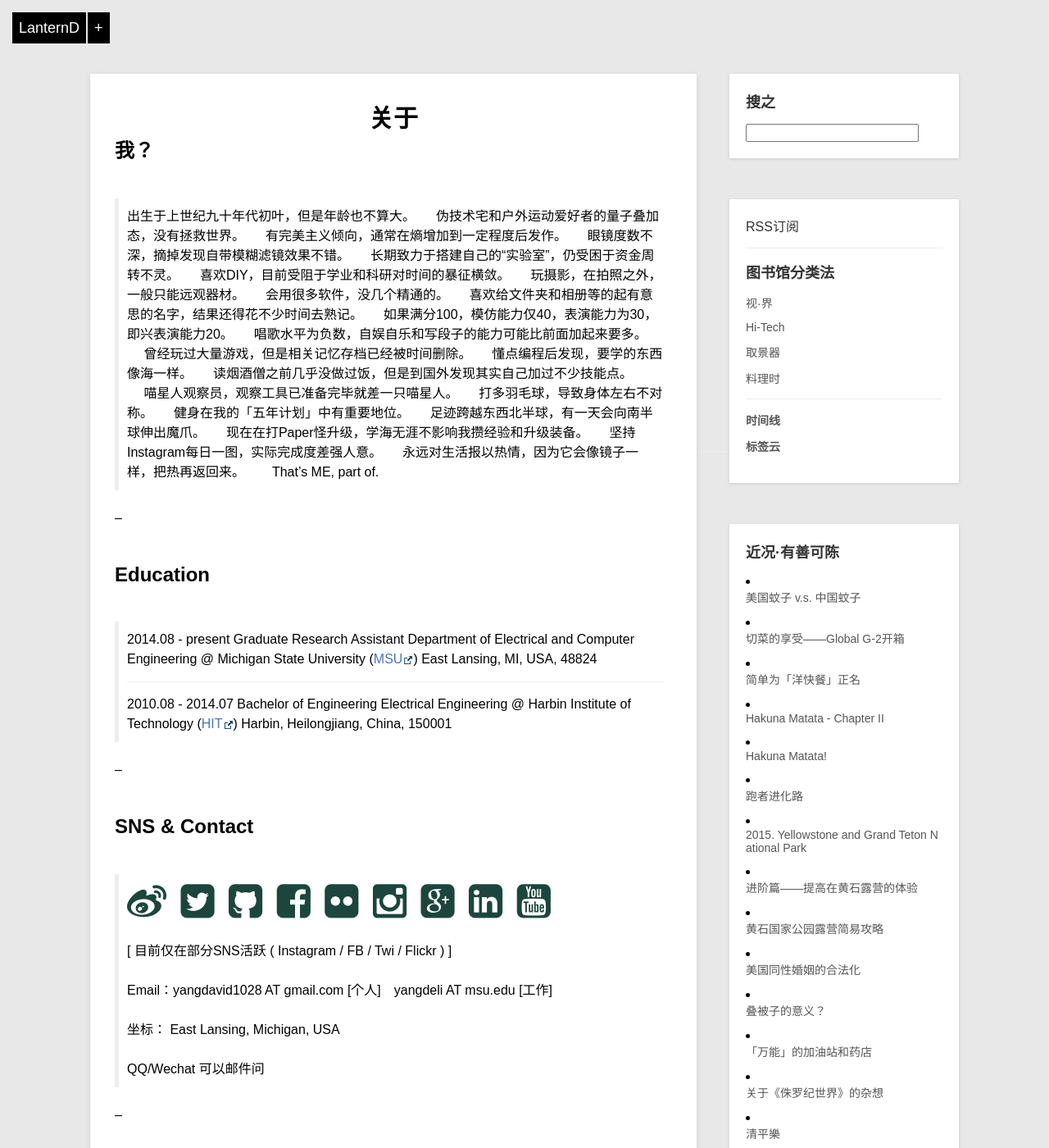
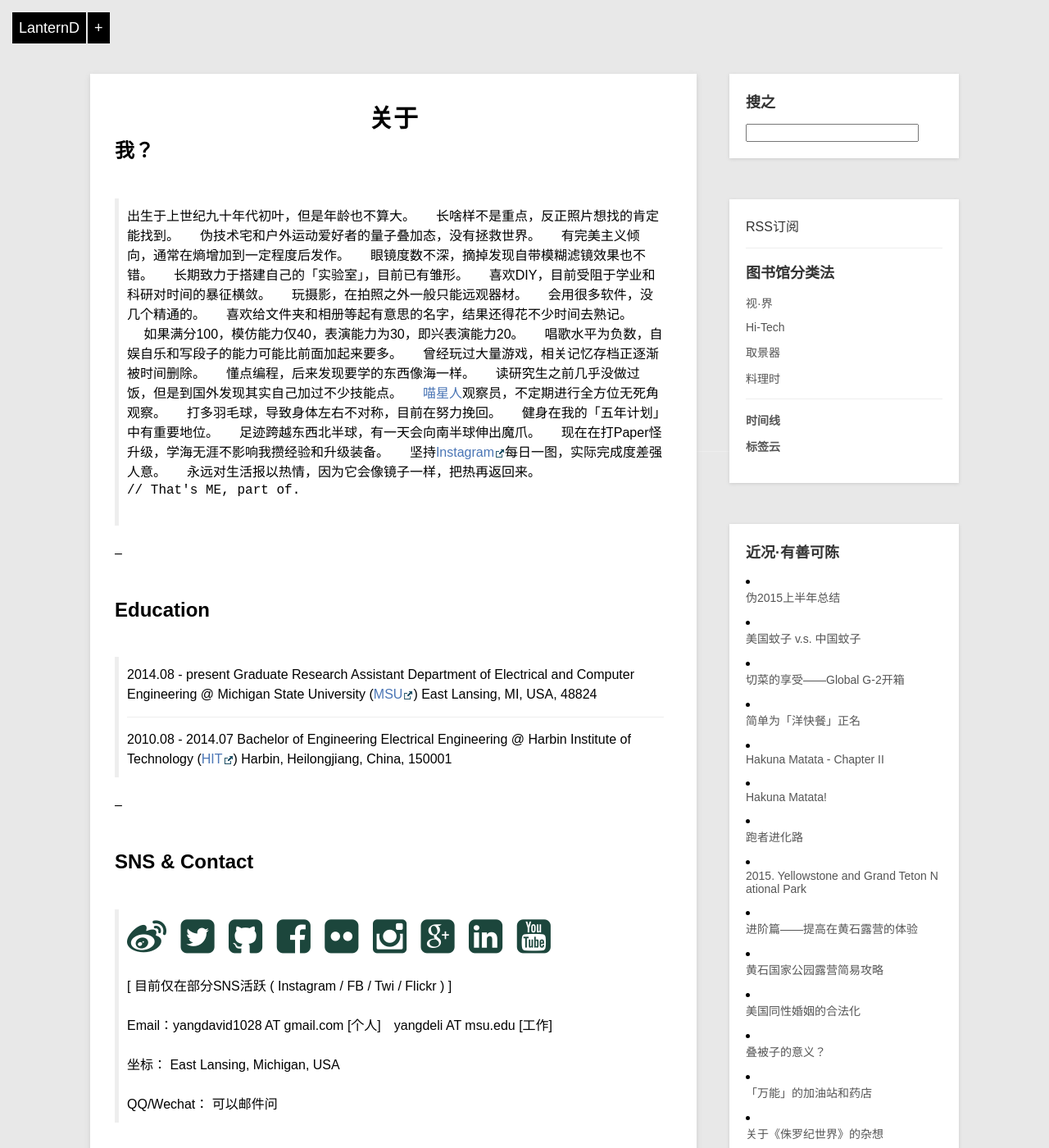
Before and after one commit to LanternD/lanternd.github.io, a Jekyll site: the page built from about.md, in a window 1280 px wide and 1400 px high. Shown: the whole window at 82% size. Built offline with Jekyll 4.4.1, drawn with Linux system fonts in a browser that asks for light colours; comment, search, counter and statistics services are not loaded; some of the changed text lies outside the part shown.

```diff
--- a/about.md
+++ b/about.md
@@ -10,35 +10,37 @@ id: about
 >
 >  出生于上世纪九十年代初叶，但是年龄也不算大。
 >
+>  长啥样不是重点，反正照片想找的肯定能找到。
+>
 >  伪技术宅和户外运动爱好者的量子叠加态，没有拯救世界。
 >
 >  有完美主义倾向，通常在熵增加到一定程度后发作。
 >
->  眼镜度数不深，摘掉发现自带模糊滤镜效果不错。
+>  眼镜度数不深，摘掉发现自带模糊滤镜效果也不错。
 >
->  长期致力于搭建自己的“实验室”，仍受困于资金周转不灵。
+>  长期致力于搭建自己的「实验室」，目前已有雏形。
 >
 >  喜欢DIY，目前受阻于学业和科研对时间的暴征横敛。
 >
->  玩摄影，在拍照之外，一般只能远观器材。
+>  玩摄影，在拍照之外一般只能远观器材。
 >
 >  会用很多软件，没几个精通的。
 >
->  喜欢给文件夹和相册等的起有意思的名字，结果还得花不少时间去熟记。
+>  喜欢给文件夹和相册等起有意思的名字，结果还得花不少时间去熟记。
 >
 >  如果满分100，模仿能力仅40，表演能力为30，即兴表演能力20。
 >
 >  唱歌水平为负数，自娱自乐和写段子的能力可能比前面加起来要多。
 >
->  曾经玩过大量游戏，但是相关记忆存档已经被时间删除。
+>  曾经玩过大量游戏，相关记忆存档正逐渐被时间删除。
 >
->  懂点编程后发现，要学的东西像海一样。
+>  懂点编程，后来发现要学的东西像海一样。
 >
->  读烟酒僧之前几乎没做过饭，但是到国外发现其实自己加过不少技能点。
+>  读研究生之前几乎没做过饭，但是到国外发现其实自己加过不少技能点。
 >
->  喵星人观察员，观察工具已准备完毕就差一只喵星人。
+>  [喵星人](/hakuna-matata/)观察员，不定期进行全方位无死角观察。
 >
->  打多羽毛球，导致身体左右不对称。
+>  打多羽毛球，导致身体左右不对称，目前在努力挽回。
 >
 >  健身在我的「五年计划」中有重要地位。
 >
@@ -46,11 +48,11 @@ id: about
 >
 >  现在在打Paper怪升级，学海无涯不影响我攒经验和升级装备。
 >
->  坚持Instagram每日一图，实际完成度差强人意。
+>  坚持[Instagram](http://instagram.com/lantern_d/)每日一图，实际完成度差强人意。
 >
 >  永远对生活报以热情，因为它会像镜子一样，把热再返回来。
 >
->  That's ME, part of.
+>  <font face="courier new" size="3">// That's ME, part of. </font>
 >
 
 –
@@ -111,19 +113,19 @@ id: about
 >    　 <br><br>
 >  坐标： East Lansing, Michigan, USA
 >    　 <br><br>
->  QQ/Wechat 可以邮件问</p>
+>  QQ/Wechat： 可以邮件问</p>
 
 –
 
 <strong><font size="5">博客及其名字</font></strong>
 
->  <strong>LanternD's Castle.</strong>
+>  　<font face="Times New Roman" size="3"><strong>LanternD's Castle.</strong></font>
 >
-> 　 LanternD 是我常用的用户名<del>，至于其变迁过程，感兴趣可以戳<a href="x">这里</a></del>。
+>  　LanternD 是我常用的用户名<del>，至于其变迁过程，感兴趣可以戳<a href="x">这里</a></del>。
 >
 >  　Castle就是城堡。我对城堡有着浓厚的兴趣，和童话/公主/王子没有关系，就是欣赏这么一种独特有魅力的建筑形态而已。城堡的历史和风格等信息能在各种百科中略窥一二，但是我打算在网上挖掘更多的信息。或许有一天在这里分享一下。
 >
->  　其实中世纪的欧式城堡和日式的城堡(学名叫“城”)我都挺感兴趣。
+>  　其实中世纪的欧式城堡和日式的城堡（学名叫「城」）我都挺感兴趣。
 >
 >  <center> <img src="/img/medieval-castle-drawing.png" alt="Castle" title="Medieval Castle">
 >  中世纪城堡</center>
@@ -134,8 +136,9 @@ id: about
 >
 >  　嗯，我的梦想就是以后自己建一座城堡。
 >
->  　目前博客主要记录生活中的各种感悟，外加一些科研上或者DIY的成果技术分享。相册也有，但主要是在文章中添加Flickr的框架，希望没被墙。
-
+>  　目前博客由Jekyll驱动，托管在Github，主旋律是记录生活，实际上题材、体裁没有特别规律，外加一些科研上或者DIY的成果技术分享。相册也有，但主要是在文章中添加Flickr的框架，希望没被墙。
+>
+>  　虽然没有期待会被转载但是也在此说明一下：**文章可以自由转载，但请注明该页面的链接，同时加上我的ID，「LanternD」**，谢谢。
 
 –
 
```
Also changed, not shown: other parts of about.md (+1 -1 lines), _posts/Witness/2015-01-03-summary-2014.md (+2 -2 lines), _posts/Witness/2015-08-12-first-half-year-summary-2015.md (added, +165 -0 lines).
